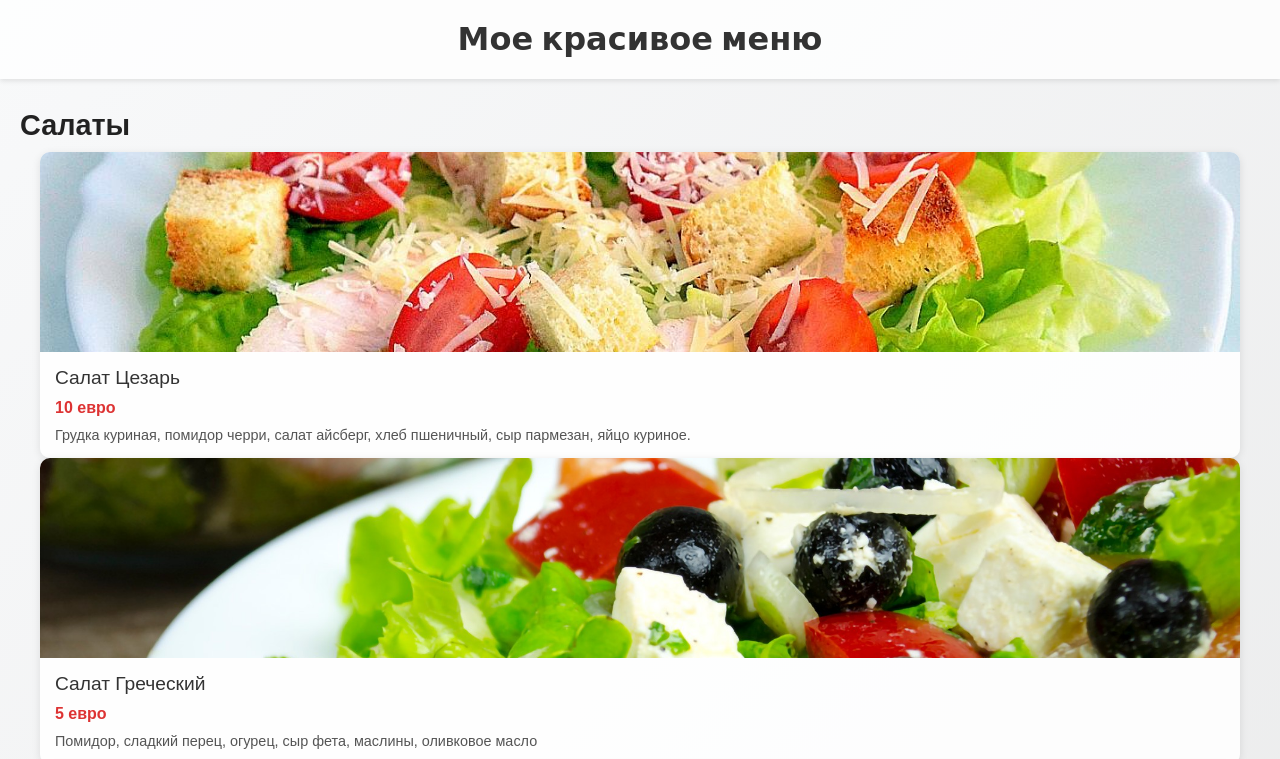
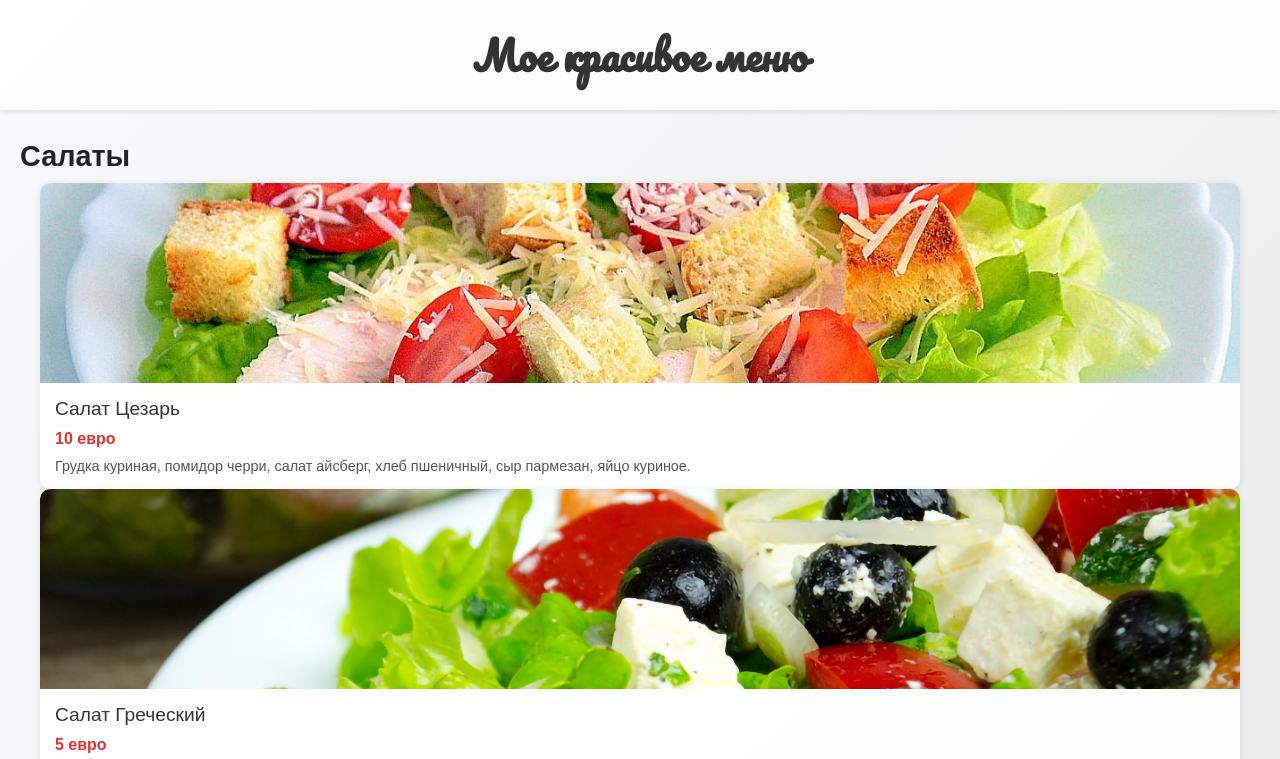
Before and after one commit to Denis-Shev777/Cafe-Menu1, a plain HTML site: page index.html in a window 1280 px wide. Shown: the top 759 px of the page. Drawn offline with Linux system fonts and the light colour scheme.

Commit message:
Update index.html

```diff
--- a/index.html
+++ b/index.html
@@ -118,14 +118,18 @@
   }
 </style>
 </head>
-<link href="https://fonts.googleapis.com/css2?family=Dancing+Script&display=swap" rel="stylesheet">
+<link href="https://fonts.googleapis.com/css2?family=Pacifico&display=swap" rel="stylesheet" />
+
   <style>
+    /* Стиль для header с рукописным шрифтом */
     header {
-      font-family: 'Dancing Script', cursive;
-      font-size: 2em;
+      font-family: 'Pacifico', cursive;
+      font-size: 2.5em; /* Можно менять по желанию */
       text-align: center;
       padding: 20px;
-      /* добавьте дополнительные стили по желанию */
+      background-color: rgba(255, 255, 255, 0.8);
+      box-shadow: 0 2px 5px rgba(0,0,0,0.1);
+      margin: 0;
     }
   </style>
 </head>
```
